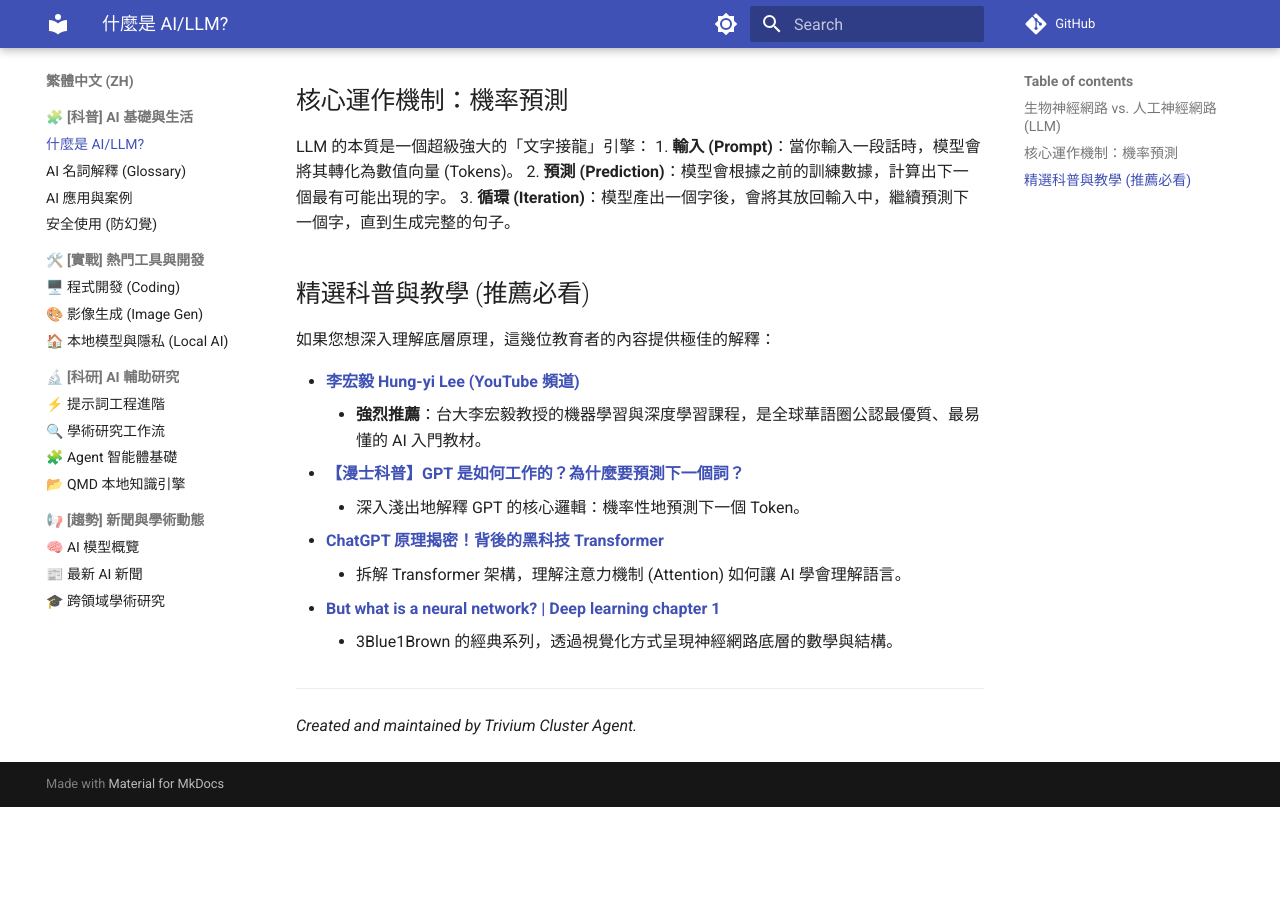
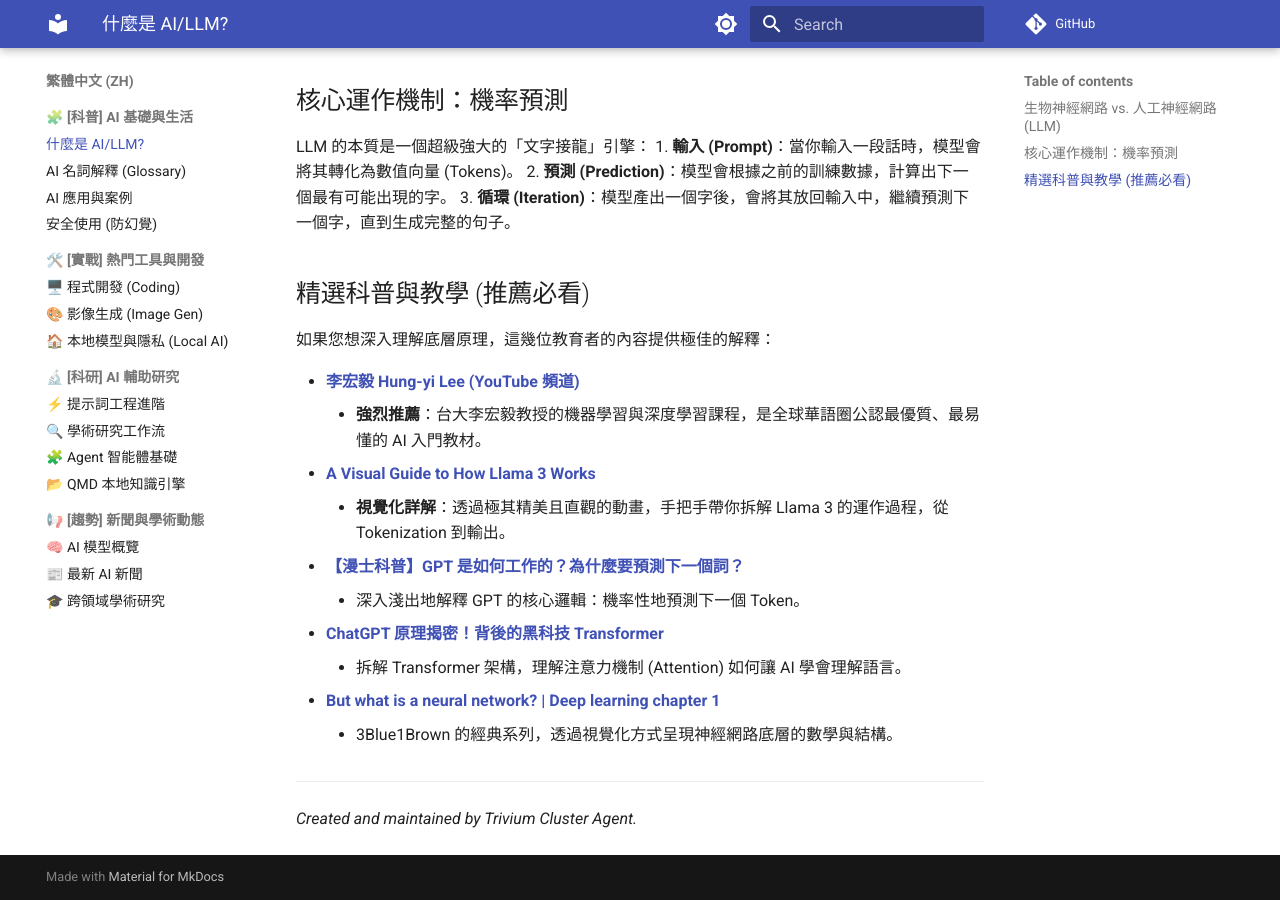
Before and after one commit to ultima6-tw/ai-map, an MkDocs documentation site: the page built from docs/zh/what-is-ai-or-llm.md, in a window 1280 px wide and 900 px high, scrolled down 564 px. Built offline with MkDocs 1.6.1 and Material for MkDocs 9.7.7, drawn with Linux system fonts in a browser that asks for light colours; comment, search, counter and statistics services are not loaded; before the commit the page ends 1371 px from its top, so only the background shows below that.

Commit message:
feat: add Llama 3 visual guide video to resources

```diff
--- a/docs/zh/what-is-ai-or-llm.md
+++ b/docs/zh/what-is-ai-or-llm.md
@@ -23,6 +23,8 @@ LLM 的本質是一個超級強大的「文字接龍」引擎：
 
 - **[李宏毅 Hung-yi Lee (YouTube 頻道)](https://www.youtube.com/@HungyiLeeNTU)**
     - **強烈推薦**：台大李宏毅教授的機器學習與深度學習課程，是全球華語圈公認最優質、最易懂的 AI 入門教材。
+- **[A Visual Guide to How Llama 3 Works](https://youtu.be/OQ_EhCtNc2M?si=G0kS976G77x_M7N4)**
+    - **視覺化詳解**：透過極其精美且直觀的動畫，手把手帶你拆解 Llama 3 的運作過程，從 Tokenization 到輸出。
 - **[【漫士科普】GPT 是如何工作的？為什麼要預測下一個詞？](https://youtu.be/j5N2j6Ydhao?si=awVsdfhlfcYgOsiL)**
     - 深入淺出地解釋 GPT 的核心邏輯：機率性地預測下一個 Token。
 - **[ChatGPT 原理揭密！背後的黑科技 Transformer](https://youtu.be/nIncwp0iAkw?si=a-GX30FLkbYvNGxM)**
```
Also changed, not shown: docs/en/what-is-ai-or-llm.md (+2 -0 lines).
